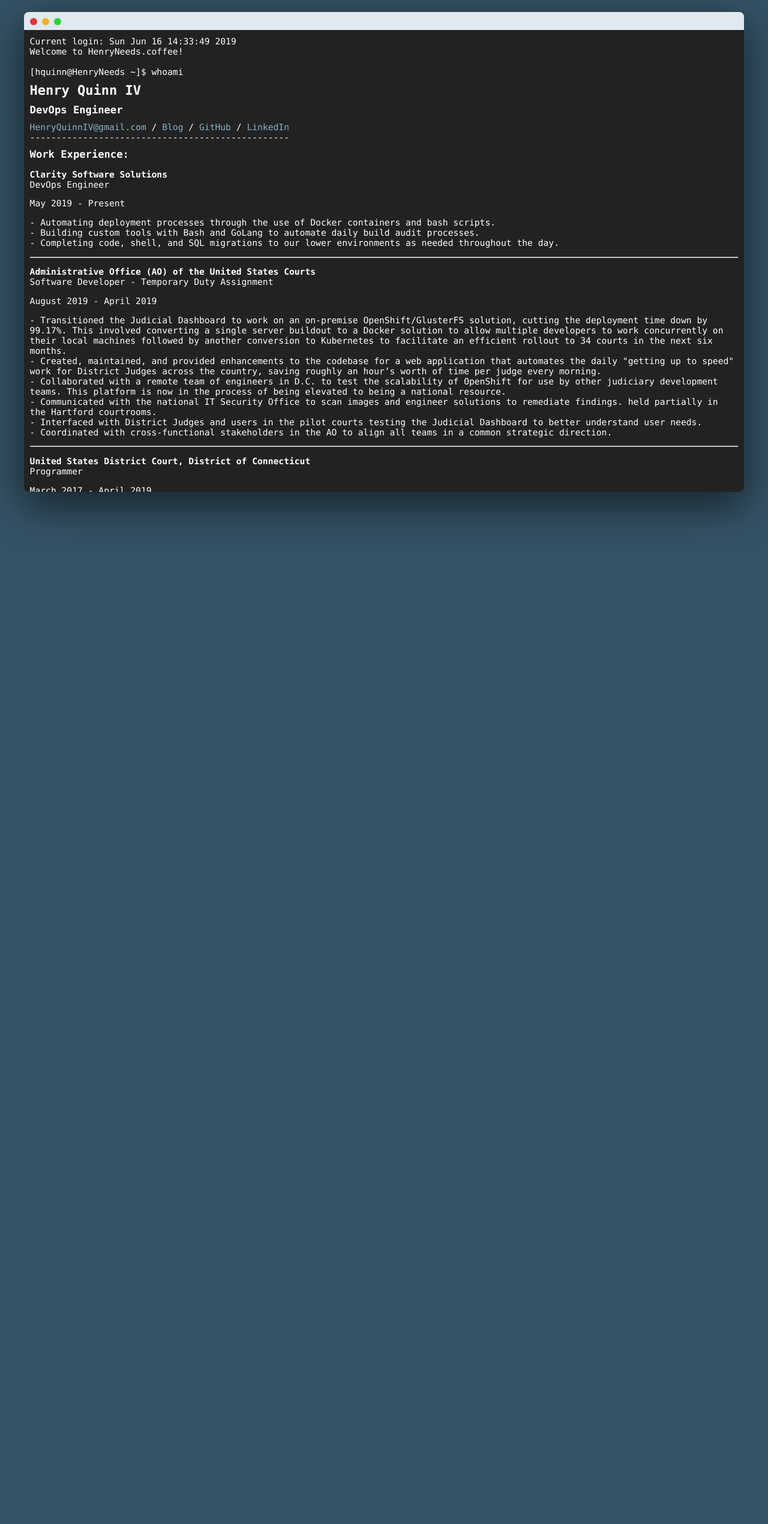
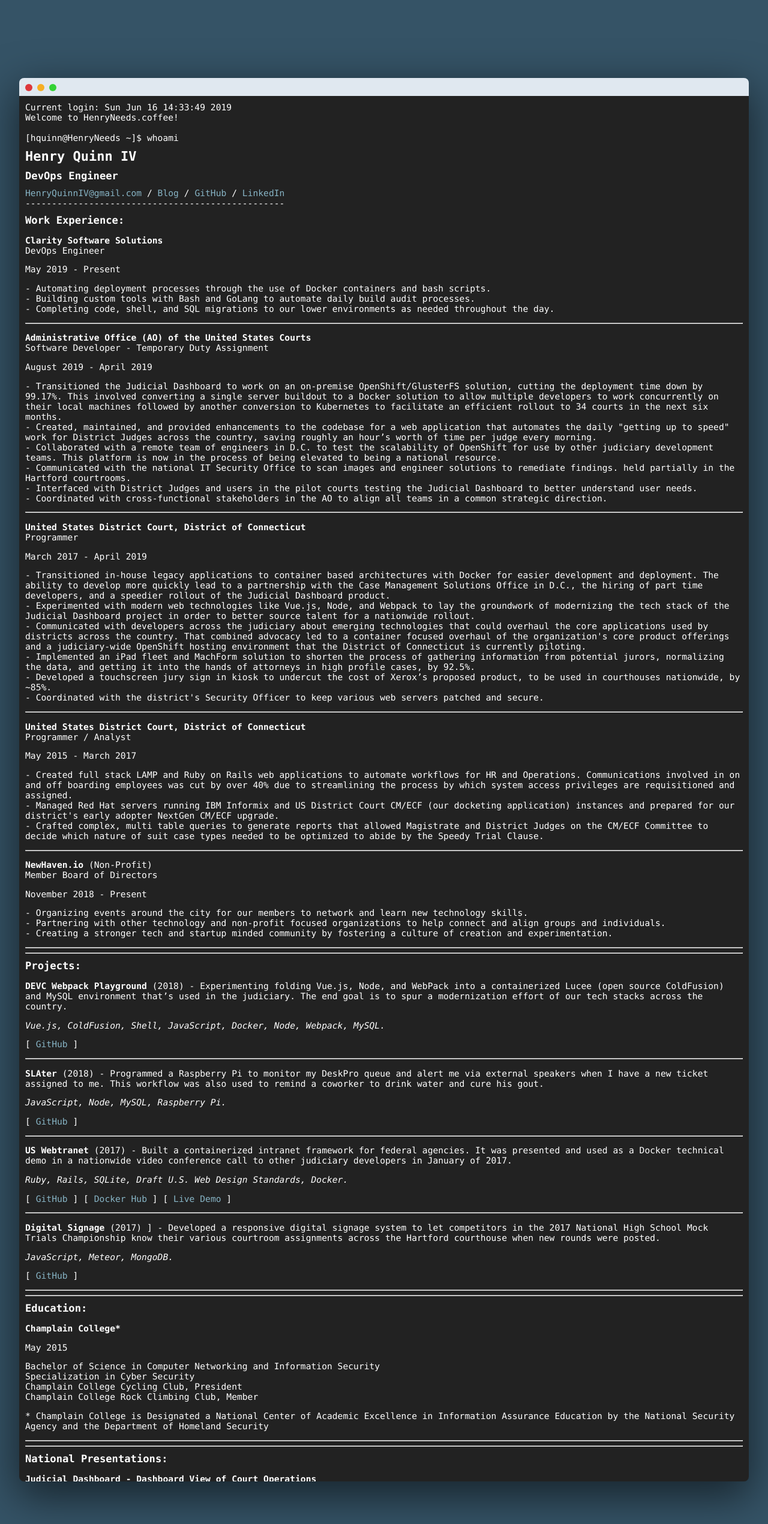
Before and after one commit to Quinncuatro/Henry-Personal-Website, a PHP site: page / in a window 1280 px wide. Shown: the top 2541 px of the page at 60% size. Run offline with PHP 8.4, Linux system fonts and the light colour scheme.

Commit message:
Fixed sizing to use vh and vw.

```diff
--- a/css/terminal.css
+++ b/css/terminal.css
@@ -4,12 +4,12 @@ body {
 
 .terminal-window {
   text-align: left;
-  width: 80%;
-  height: 800px;
+  width: 95vw;
+  height: 90vh;
+  margin-top: 5vh;
   border-radius: 10px;
   margin: auto;
   position: relative;
-  margin-top: 50px;
   box-shadow: 0 22px 70px 4px rgba(0, 0, 0, 0.56);
 }
 
@@ -81,9 +81,6 @@ div.hide {
   display: none;
 }
 
-.terminal-window .gray { color: gray; }
-.terminal-window .green { color: green;}
-
 h1, h3 {
   margin-top: 10px;
   margin-bottom: 10px;
@@ -103,29 +100,32 @@ a:hover {
 /* Large devices (laptops/desktops, 992px and up) */
 @media only screen and (min-width: 992px) {
   .terminal-window {
-    width: 80%;
   }
 }
 
 /* Medium devices (landscape tablets, 768px and up) */
 @media only screen and (min-width: 768px) {
   .terminal-window {
-    width: 80%;
+    height: 95vh;
+    margin-top: 2.5vh;
+    width: 95vw;
   }
 }
 
 /* Small devices (portrait tablets and large phones, 600px and up) */
 @media only screen and (min-width: 600px) {
   .terminal-window {
-    width: 95%;
-    margin-top: 20px;
+    height: 90vh;
+    margin-top: 5vh;
+    width: 95vw;
   }
 }
 
 /* Extra small devices (phones, 600px and down) */
 @media only screen and (max-width: 600px) {
   .terminal-window {
-    width: 95%;
-    margin-top: 20px;
+    height: 95vh;
+    margin-top: 2vh;
+    width: 95vw;
   }
 }
```
